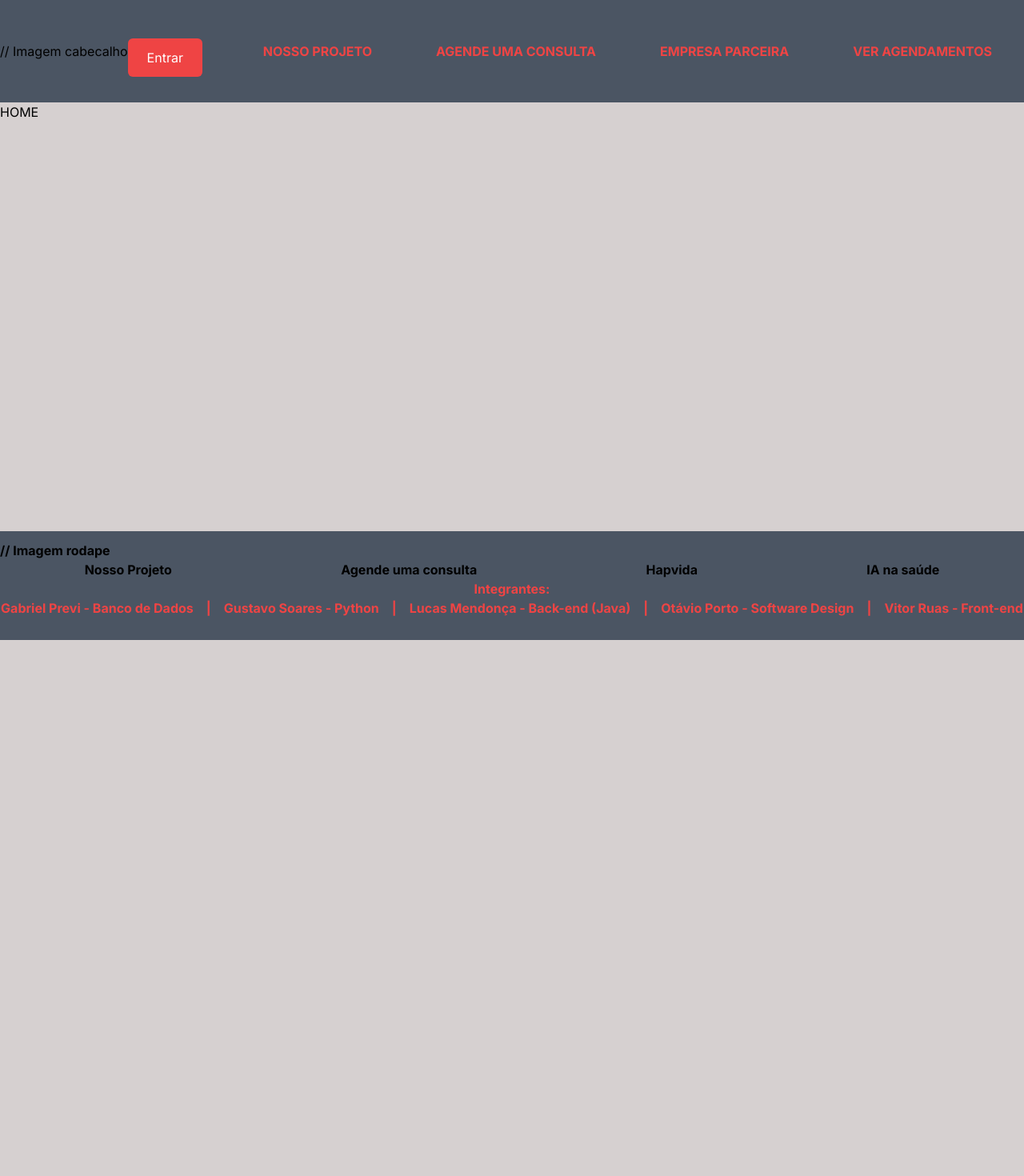
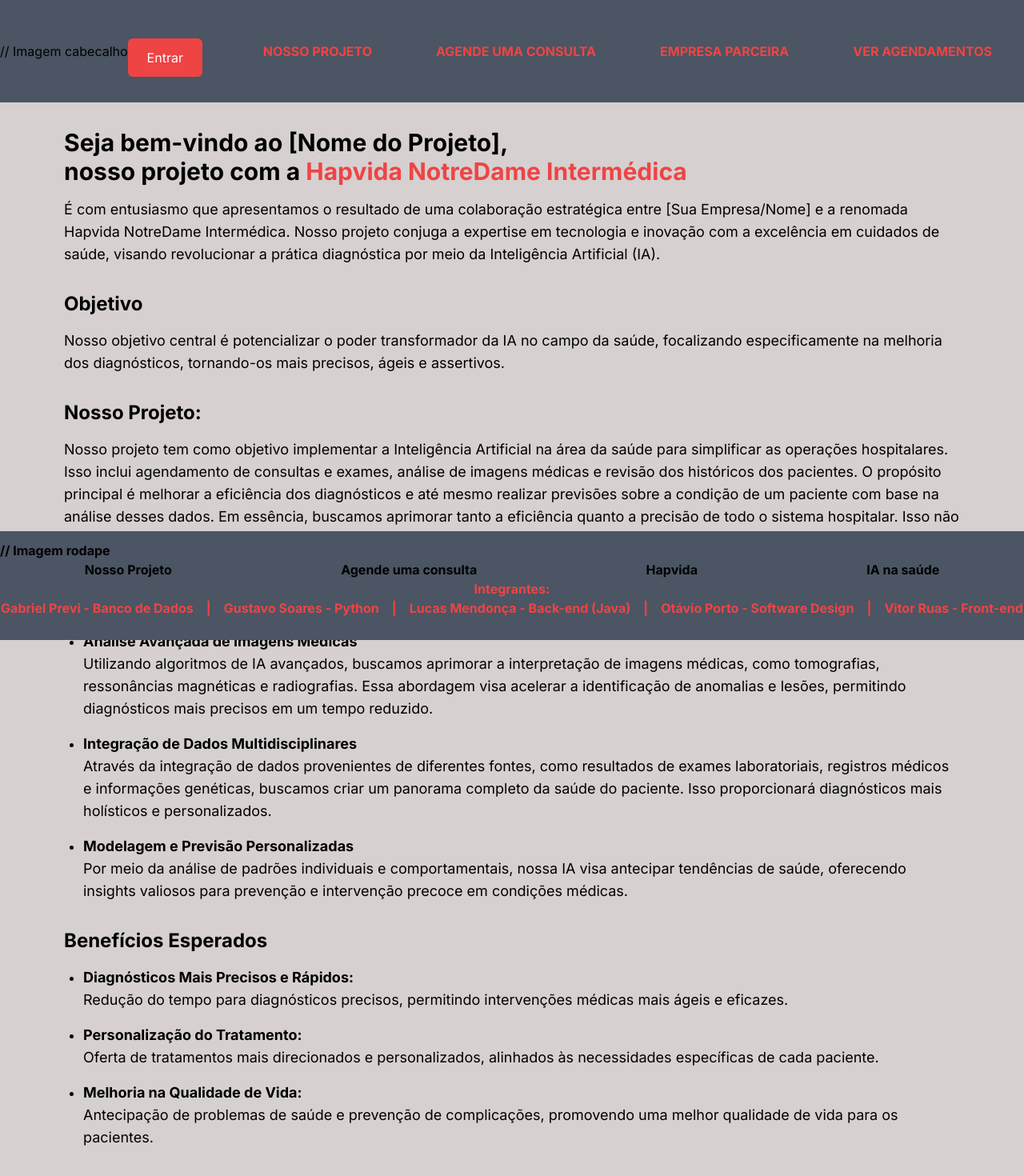
Before and after one commit to vruas/global-solution-rwd, a Next.js app: page / in a window 1280 px wide. Shown: the top 1470 px of the page at 80% size. Built offline with nearby package versions, Linux system fonts and the light colour scheme.

Commit message:
criando agendamento e resultados

```diff
--- /dev/null
+++ b/src/app/consulta/resultado/page.jsx
@@ -0,0 +1,46 @@
+"use client";
+import React from "react";
+import { useState, useEffect } from "react";
+
+export default function Protocolo() {
+  const [dados, setDados] = useState([]);
+
+  useEffect(() => {
+    const fetchDados = async () => {
+      const resposta = await fetch("");
+      const dados = await resposta.json();
+      setDados(dados);
+    };
+
+    fetchDados();
+  }, []);
+
+  return (
+    <section className="flex justify-center items-center h-screen">
+      <div className="mx-auto p-8 bg-gray-400 rounded-lg shadow-md">
+        <table className="w-full text-md bg-white shadow-md rounded mb-4">
+          <thead>
+            <tr className="border-b">
+              <th className="text-left p-3 px-5">Nome do Paciente</th>
+              <th className="text-left p-3 px-5">Data da Consulta</th>
+              <th className="text-left p-3 px-5">Endereço</th>
+              <th className="text-left p-3 px-5">Médico</th>
+              <th className="text-left p-3 px-5">Especialidade</th>
+            </tr>
+          </thead>
+          <tbody>
+            {dados.map((item, index) => (
+              <tr className="border-b hover:bg-orange-100 bg-gray-100" key={index}>
+                <td className="p-3 px-5">{item.nome}</td>
+                <td className="p-3 px-5">{item.data}</td>
+                <td className="p-3 px-5">{item.endereco}</td>
+                <td className="p-3 px-5">{item.email}</td>
+                <td className="p-3 px-5">{item.especialidade}</td>
+              </tr>
+            ))}
+          </tbody>
+        </table>
+      </div>
+    </section>
+  );
+}
--- a/src/app/globals.css
+++ b/src/app/globals.css
@@ -10,7 +10,7 @@
   }
 
   html {
-    height: 200%;
+    height: 100vh;
   }
 
   body {
--- a/src/app/page.jsx
+++ b/src/app/page.jsx
@@ -1,7 +1,125 @@
-
+import React from "react";
+import Link from "next/link";
 
 export default function Home() {
   return (
-    <div>HOME</div>
-  )
+    <main className="px-4 py-8 mx-auto max-w-6xl">
+    <section className="mb-8">
+      <h1 className="text-3xl font-bold mb-4">
+        Seja bem-vindo ao [Nome do Projeto],
+        <br /> nosso projeto com a{" "}
+        <Link href="/parceiros">
+          <span className="text-red-500 hover:text-red-800 transition-all ease-out">
+            Hapvida NotreDame Intermédica
+          </span>
+        </Link>
+      </h1>
+
+      <p className="text-lg">
+        É com entusiasmo que apresentamos o resultado de uma colaboração
+        estratégica entre [Sua Empresa/Nome] e a renomada Hapvida NotreDame
+        Intermédica. Nosso projeto conjuga a expertise em tecnologia e
+        inovação com a excelência em cuidados de saúde, visando revolucionar a
+        prática diagnóstica por meio da Inteligência Artificial (IA).
+      </p>
+    </section>
+
+    <section className="mb-8">
+      <h3 className="text-2xl font-bold mb-4">Objetivo</h3>
+
+      <p className="text-lg">
+        Nosso objetivo central é potencializar o poder transformador da IA no
+        campo da saúde, focalizando especificamente na melhoria dos
+        diagnósticos, tornando-os mais precisos, ágeis e assertivos.
+      </p>
+    </section>
+
+    <section>
+      <h3 className="text-2xl font-bold mb-4">Nosso Projeto:</h3>
+      <p className="text-lg">
+        Nosso projeto tem como objetivo implementar a Inteligência Artificial
+        na área da saúde para simplificar as operações hospitalares. Isso
+        inclui agendamento de consultas e exames, análise de imagens médicas e
+        revisão dos históricos dos pacientes. O propósito principal é melhorar
+        a eficiência dos diagnósticos e até mesmo realizar previsões sobre a
+        condição de um paciente com base na análise desses dados. Em essência,
+        buscamos aprimorar tanto a eficiência quanto a precisão de todo o
+        sistema hospitalar. Isso não apenas beneficia os pacientes, mas também
+        otimiza a gestão de dados e registros médicos para hospitais e
+        clínicas, oferecendo um processo rápido e preciso.
+      </p>
+    </section>
+
+    <section className="mb-8">
+      <h3 className="text-2xl font-bold mt-6 mb-4">Principais Focos</h3>
+      <ul className="list-disc pl-6">
+        <li className="mb-4">
+          <strong className="text-lg">
+            Análise Avançada de Imagens Médicas
+          </strong>
+          <p className="text-lg">
+            Utilizando algoritmos de IA avançados, buscamos aprimorar a
+            interpretação de imagens médicas, como tomografias, ressonâncias
+            magnéticas e radiografias. Essa abordagem visa acelerar a
+            identificação de anomalias e lesões, permitindo diagnósticos mais
+            precisos em um tempo reduzido.
+          </p>
+        </li>
+        <li className="mb-4">
+          <strong className="text-lg">
+            Integração de Dados Multidisciplinares
+          </strong>
+          <p className="text-lg">
+            Através da integração de dados provenientes de diferentes fontes,
+            como resultados de exames laboratoriais, registros médicos e
+            informações genéticas, buscamos criar um panorama completo da
+            saúde do paciente. Isso proporcionará diagnósticos mais holísticos
+            e personalizados.
+          </p>
+        </li>
+        <li>
+          <strong className="text-lg">
+            Modelagem e Previsão Personalizadas
+          </strong>
+          <p className="text-lg">
+            Por meio da análise de padrões individuais e comportamentais,
+            nossa IA visa antecipar tendências de saúde, oferecendo insights
+            valiosos para prevenção e intervenção precoce em condições
+            médicas.
+          </p>
+        </li>
+      </ul>
+    </section>
+
+    <section className="mb-8">
+      <h3 className="text-2xl font-bold mb-4">Benefícios Esperados</h3>
+      <ul className="list-disc pl-6">
+        <li className="mb-4">
+          <strong className="text-lg">
+            Diagnósticos Mais Precisos e Rápidos:
+          </strong>
+          <p className="text-lg">
+            Redução do tempo para diagnósticos precisos, permitindo
+            intervenções médicas mais ágeis e eficazes.
+          </p>
+        </li>
+        <li className="mb-4">
+          <strong className="text-lg">Personalização do Tratamento:</strong>
+          <p className="text-lg">
+            Oferta de tratamentos mais direcionados e personalizados,
+            alinhados às necessidades específicas de cada paciente.
+          </p>
+        </li>
+        <li>
+          <strong className="text-lg">Melhoria na Qualidade de Vida:</strong>
+          <p className="text-lg">
+            Antecipação de problemas de saúde e prevenção de complicações,
+            promovendo uma melhor qualidade de vida para os pacientes.
+          </p>
+        </li>
+      </ul>
+    </section>
+  </main>
+
+  );
 }
```
